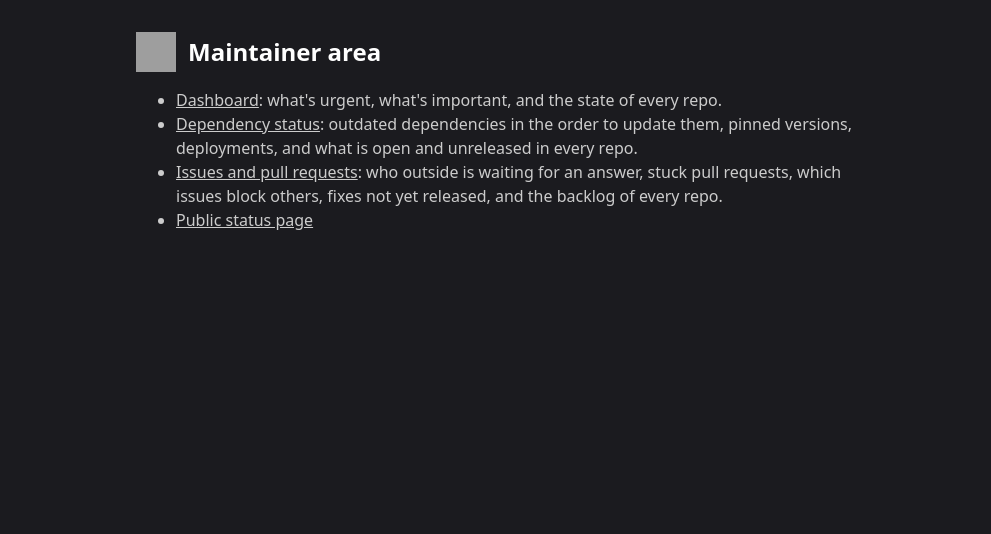
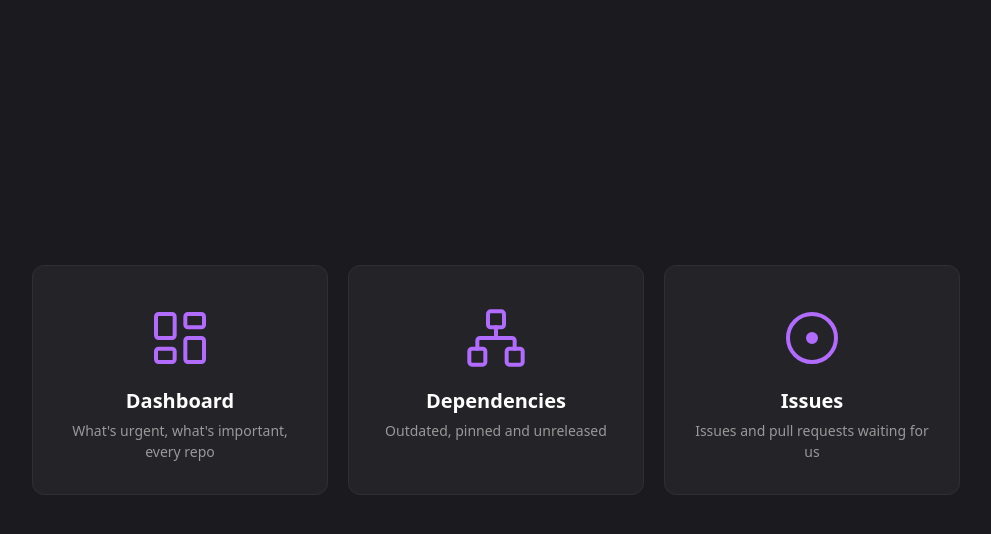
Before and after one commit to versatiles-org/status.versatiles.org, a plain HTML site: page private/index.html in a window 1280 px wide. Shown: the whole page, without its empty margins (144-1135 px from the left). Drawn offline with Linux system fonts and the light colour scheme; grey boxes are pictures that could not be loaded.

Commit message:
feat: enhance maintainer area layout with improved styling and navigation links

```diff
--- a/private/index.html
+++ b/private/index.html
@@ -19,44 +19,131 @@
 				color: #ccc;
 				font: 16px/1.5 system-ui, sans-serif;
 			}
-			/* No padding on body: the bar nginx adds at the top spans the page. */
+			/*
+			 * No padding on body: the bar nginx adds at the top spans the page. It is
+			 * inserted into this page, so every rule below is scoped to main.
+			 */
 			main {
-				max-width: 720px;
+				box-sizing: border-box;
+				display: grid;
+				grid-template-columns: repeat(3, 1fr);
+				align-content: center;
+				gap: 20px;
+				max-width: 960px;
+				min-height: calc(100vh - 40px);
 				margin: 0 auto;
 				padding: 32px 16px;
 			}
-			header {
+			/* The page's name is in the title and the bar; this is for screen readers. */
+			main h1 {
+				position: absolute;
+				width: 1px;
+				height: 1px;
+				overflow: hidden;
+				clip-path: inset(50%);
+			}
+			main a {
 				display: flex;
+				flex-direction: column;
 				align-items: center;
-				gap: 12px;
+				gap: 8px;
+				padding: 40px 24px 32px;
+				color: inherit;
+				text-align: center;
+				text-decoration: none;
+				background: #232328;
+				border: 1px solid #2f2f36;
+				border-radius: 12px;
+				transition:
+					border-color 0.15s,
+					background 0.15s;
 			}
-			header img {
-				width: 40px;
-				height: 40px;
+			main a:hover,
+			main a:focus-visible {
+				background: #2a2a31;
+				border-color: #9d35ff;
+				outline: none;
 			}
-			h1 {
-				flex: 1;
-				margin: 0;
-				font-size: 24px;
+			main svg {
+				flex: none;
+				width: 64px;
+				height: 64px;
+				margin-bottom: 8px;
+				color: #b26bff;
+				fill: none;
+				stroke: currentColor;
+				stroke-width: 1.5;
+				stroke-linecap: round;
+				stroke-linejoin: round;
+			}
+			main a > div {
+				display: flex;
+				flex-direction: column;
+				gap: 4px;
+			}
+			main strong {
 				color: #fff;
+				font-size: 20px;
 			}
-			a {
-				color: inherit;
+			main span {
+				font-size: 14px;
+				color: #999;
+			}
+			@media (max-width: 720px) {
+				main {
+					grid-template-columns: 1fr;
+					align-content: start;
+				}
+				main a {
+					flex-direction: row;
+					text-align: left;
+					padding: 20px;
+				}
+				main svg {
+					width: 40px;
+					height: 40px;
+					margin: 0 8px 0 0;
+				}
 			}
 		</style>
 	</head>
 	<body>
 		<main>
-			<header>
-				<img src="https://versatiles.org/assets/logo/versatiles.svg" alt="" />
-				<h1>Maintainer area</h1>
-			</header>
-			<ul>
-				<li><a href="/private/dashboard/">Dashboard</a>: what's urgent, what's important, and the state of every repo.</li>
-				<li><a href="/private/dependency-status/">Dependency status</a>: outdated dependencies in the order to update them, pinned versions, deployments, and what is open and unreleased in every repo.</li>
-				<li><a href="/private/dependency-status/issues/">Issues and pull requests</a>: who outside is waiting for an answer, stuck pull requests, which issues block others, fixes not yet released, and the backlog of every repo.</li>
-				<li><a href="/">Public status page</a></li>
-			</ul>
+			<h1>Maintainer area</h1>
+			<a href="/private/dashboard/">
+				<svg viewBox="0 0 24 24" aria-hidden="true">
+					<rect x="3" y="3" width="7" height="9" rx="1" />
+					<rect x="14" y="3" width="7" height="5" rx="1" />
+					<rect x="14" y="12" width="7" height="9" rx="1" />
+					<rect x="3" y="16" width="7" height="5" rx="1" />
+				</svg>
+				<div>
+					<strong>Dashboard</strong>
+					<span>What's urgent, what's important, every repo</span>
+				</div>
+			</a>
+			<a href="/private/dependency-status/">
+				<svg viewBox="0 0 24 24" aria-hidden="true">
+					<rect x="9" y="2" width="6" height="6" rx="1" />
+					<rect x="2" y="16" width="6" height="6" rx="1" />
+					<rect x="16" y="16" width="6" height="6" rx="1" />
+					<path d="M12 8v4M5 16v-3a1 1 0 0 1 1-1h12a1 1 0 0 1 1 1v3" />
+				</svg>
+				<div>
+					<strong>Dependencies</strong>
+					<span>Outdated, pinned and unreleased</span>
+				</div>
+			</a>
+			<a href="/private/dependency-status/issues/">
+				<svg viewBox="0 0 24 24" aria-hidden="true">
+					<circle cx="12" cy="12" r="9" />
+					<circle cx="12" cy="12" r="1.5" fill="currentColor" />
+				</svg>
+				<div>
+					<strong>Issues</strong>
+					<span>Issues and pull requests waiting for us</span>
+				</div>
+			</a>
 		</main>
 	</body>
 </html>
```
